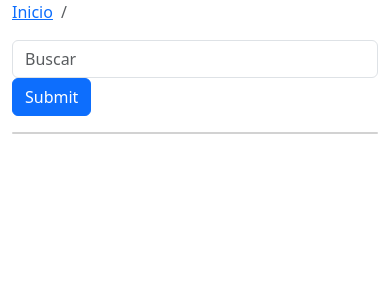
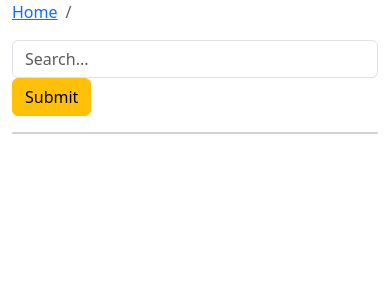
Before and after one commit to apjanco/marshall-site, a FastAPI app: page / in a window 390 px wide. Shown: the top 300 px of the page. Run offline with FastAPI, Linux system fonts and the light colour scheme; some libraries are stand-ins or nearby versions.

Commit message:
make pretty

```diff
--- a/templates/index.html
+++ b/templates/index.html
@@ -13,15 +13,15 @@
         <div class="container">
             <nav aria-label="breadcrumb">
                 <ol class="breadcrumb">
-                    <li class="breadcrumb-item"><a href="/">Inicio</a></li>
+                    <li class="breadcrumb-item"><a href="/">Home</a></li>
                     <li class="breadcrumb-item">{{ image }}</li>
                 </ol>
             </nav>
 
             <div class="form-group">
-    <input type="text" class="form-control" id="search" aria-describedby="searchHelp" placeholder="Buscar">
+    <input type="text" class="form-control" id="search" aria-describedby="searchHelp" placeholder="Search...">
   </div>
-<button class="btn btn-primary" id="submitBtn">Submit</button>
+<button class="btn btn-warning" id="submitBtn">Submit</button>
 <p id="numResults"></p>
 <div id="results" class="card"></div>
 <script>
@@ -36,8 +36,8 @@
         })
         .then(response => response.json())
         .then(data => {
-            // sort data by distance
-            data.sort((a, b) => a.distance - b.distance);
+            // sort data by distance desc
+            data.sort((a, b) => b.distance - a.distance);
             // display number of results
             document.getElementById('numResults').innerText = `Found ${data.length} results`;
             // clear previous results
@@ -47,15 +47,20 @@
                 const card = document.createElement('div');
                 card.className = 'card';
                 card.innerHTML = `
-                    <img src="/assets/${item.image}" class="card-img-top" alt="${item.image}" style="width: 100px; height: auto;">
+                    <div class="row g-0">
+                        <div class="col-md-4">
+                            <img src="/assets/${item.image}" class="img-fluid rounded-start h-100" alt="${item.image}" style="object-fit: cover;">
+                        </div>
+                        <div class="col-md-8">
                             <div class="card-body">
                                 <h5 class="card-title">
                                     <a href="/page/${item.image}">${item.image}</a>
                                 </h5>
                                 <p class="card-text">
                                     ${item.text}
-                            ${item.distance}
                                 </p>
+                            </div>
+                        </div>
                     </div>
                 `;
                 document.getElementById('results').appendChild(card);
@@ -77,7 +82,7 @@
         console.log(e.currentTarget === this); // logs `true`
         run_search();
         // wait 1 second
-        setTimeout(mark_query, 1000);
+        setTimeout(mark_query, 500);
     });
     searchButton.addEventListener("click", function (e) {
     console.log(this.className); // logs the className of my_element
```
Lines whose indentation alone changed are shown as unchanged.
